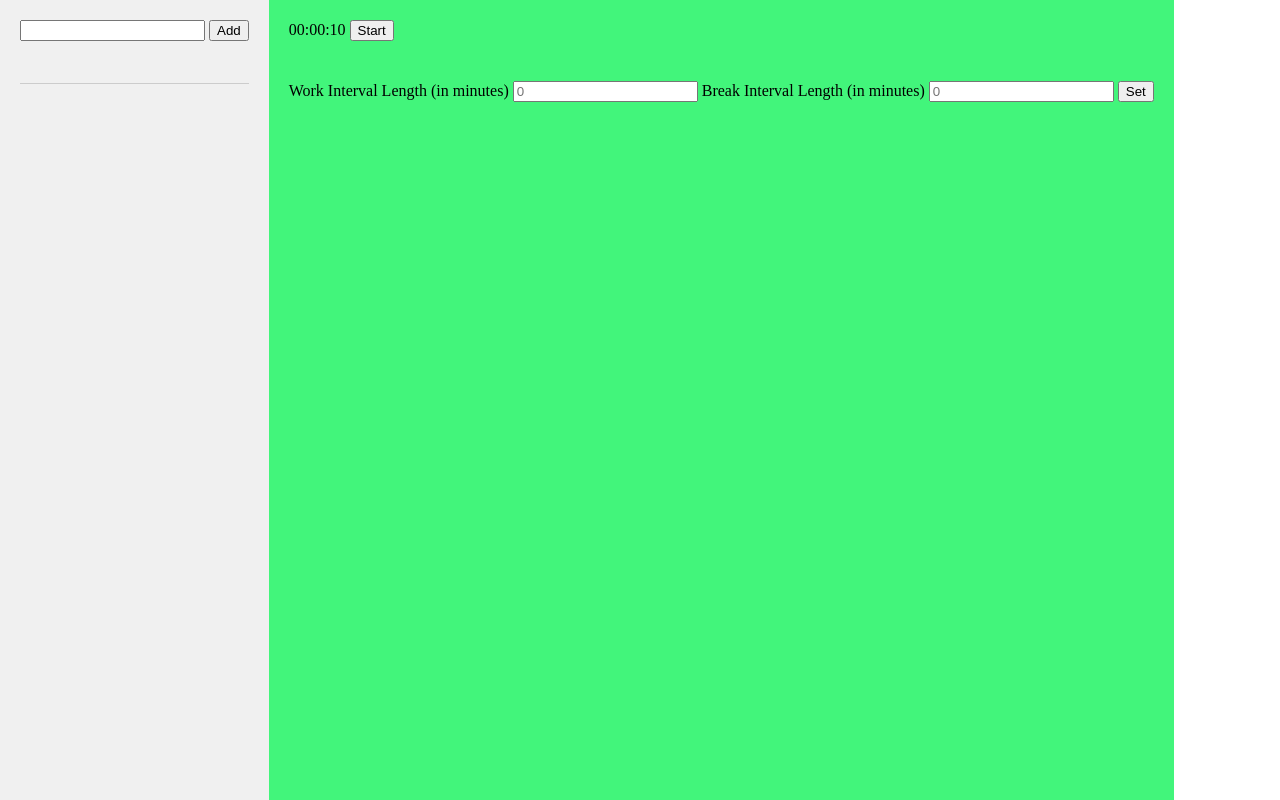
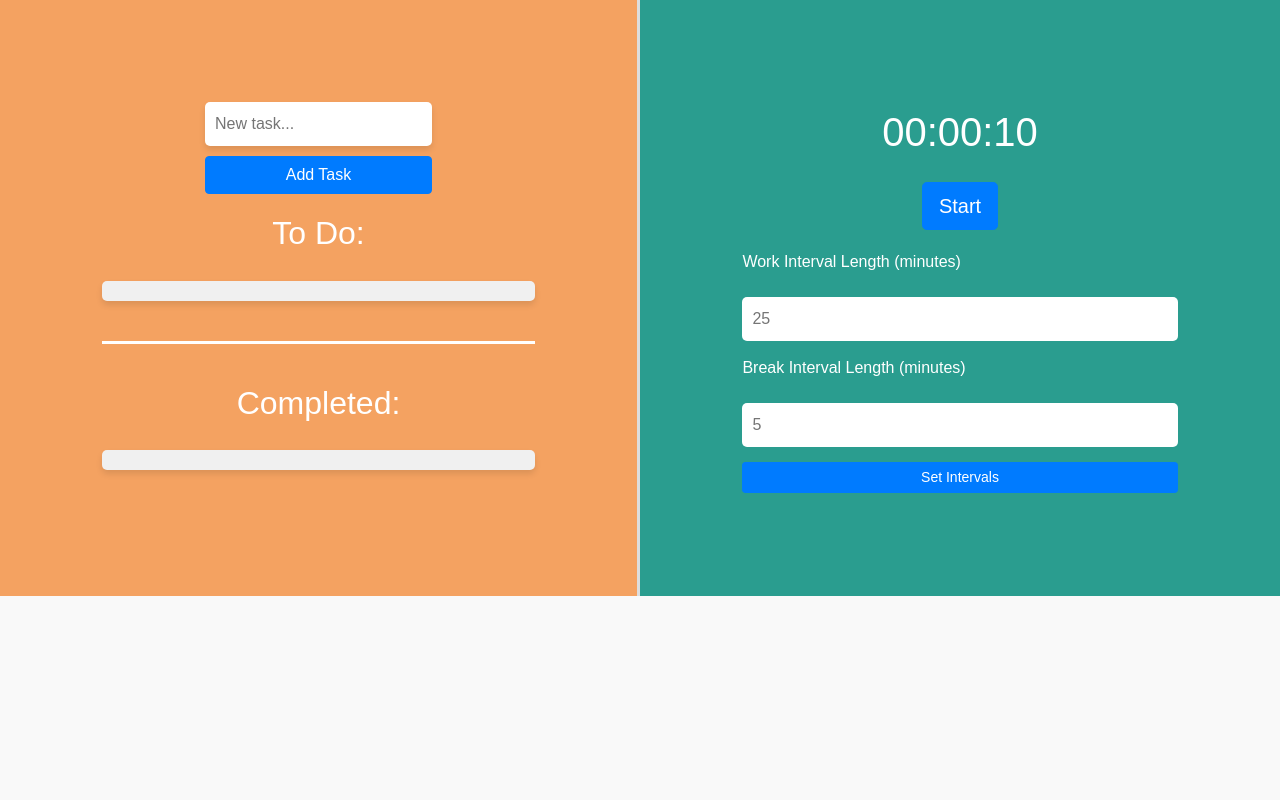
Before and after one commit to SeniorSeminarGroup/TypeScript_Artifact, a website with bundled scripts: page public/index.html in a window 1280 px wide. Built offline with nearby package versions, Linux system fonts and the light colour scheme.

Commit message:
added basic Styling

```diff
--- a/public/index.html
+++ b/public/index.html
@@ -1,115 +1,158 @@
 <!DOCTYPE html>
 <html lang="en">
   <head>
-    <meta charset="UTF-8" />
-    <meta http-equiv="X-UA-Compatible" content="IE=edge" />
-    <meta name="viewport" content="width=device-width, initial-scale=1.0" />
+    <meta charset="utf-8">
+    <meta name="viewport" content="width=device-width, initial-scale=1, shrink-to-fit=no">
+    <link rel="stylesheet" href="https://cdn.jsdelivr.net/npm/bootstrap@4.0.0/dist/css/bootstrap.min.css" integrity="sha384-Gn5384xqQ1aoWXA+058RXPxPg6fy4IWvTNh0E263XmFcJlSAwiGgFAW/dAiS6JXm" crossorigin="anonymous">
     <script src="dist/index.js" type="module"></script>
     <title>Pomodoro App</title>
     <style>
-      #app {
-        display: flex;
-        height: 100vh;
+      * {
+        margin: 0;
+        padding: 0;
+        box-sizing: border-box;
       }
-      #tasks-section,
-      #timer-section,
-      #options-section {
-        flex: 1;
-        padding: 20px;
-        box-sizing: border-box;
-        position: relative;
+
+      body, html {
+        font-family: 'Arial', sans-serif;
+        background-color: #f9f9f9;
+        width: 100%;
+        margin: 0;
       }
-      #tasks-section {
-        background-color: #f0f0f0;
-        display: flex;
-        flex-direction: column;
+
+      .left {
+        background-color: #f4a261;
+        padding: 8vw;
+        gap: 20px;
+        border-right: 3px solid #dddddd;
       }
-      #timer-section {
-        background-color: #ffffff;
+
+      .right {
+        background-color: #2a9d8f;
+        padding: 8vw;
+        gap: 20px;
+      }
+
+      .divide {
         display: flex;
         flex-direction: column;
         align-items: center;
-        justify-content: center;
+        text-align: center;
+        transition: flex 0.3s ease;
       }
-      #options-section {
+
+      h1 {
+        color: white;
+        font-size: 2.5rem;
+        margin-bottom: 20px;
+      }
+
+      form {
+        display: flex;
+        flex-direction: column;
+        gap: 10px;
+      }
+
+      input[type="text"] {
+        padding: 10px;
+        width: 100%;
+        border-radius: 5px;
+        border: none;
+        font-size: 1rem;
+        box-shadow: 0px 4px 6px rgba(0, 0, 0, 0.1);
+      }
+
+      ul, ol {
         background-color: #f0f0f0;
+        padding: 10px;
+        width: 100%;
+        border-radius: 5px;
+        list-style-position: inside;
+        margin: 0;
+        box-shadow: 0px 4px 6px rgba(0, 0, 0, 0.1);
+        overflow-wrap: break-word;
+        overflow: visible;
+        word-wrap: break-word;
       }
-      .resizer {
-        width: 5px;
-        background: #000;
-        cursor: ew-resize;
-        position: absolute;
-        top: 0;
-        bottom: 0;
-        right: 0;
-        z-index: 1;
+
+      li {
+        padding: 7px;
+        background-color: #e0e0e0;
+        border-radius: 5px;
+        margin-bottom: 5px;
+        margin-left: auto;
+        margin-right: auto;
+        text-align: left;
+        flex-grow: 1;
+        overflow: visible;
       }
-      #list {
-        list-style: none;
-        padding: 0;
+
+      .task-divider {
+        width: 100%;
+        height: 3px;
+        background-color: #ffffff;
+        margin: 20px 0;
+        overflow: visible;
       }
+
       .task-completed {
         text-decoration: line-through;
-      }
-      .task-divider {
-        border-top: 1px solid #ccc;
-        margin: 10px 0;
-      }
-      body,
-      html {
-        height: 100%;
-        margin: 0;
-        display: flex;
-        background-color: #ffffff;
+        color: #888;
       }
 
-      #clock,
-      #breaks,
-      #list {
-        padding: 20px;
+      #clock {
+        color: white;
+        font-size: 2.5rem;
+        display: flex;
+        flex-direction: column;
+        align-items: center;
+        gap: 20px;
       }
 
-      #left-container {
+      #breaks {
         display: flex;
         flex-direction: column;
-        flex: 1;
-        background-color: #ffffff; /* Light background for the left side */
+        gap: 15px;
+        color: white;
+        font-size: 1rem;
       }
 
-      #list {
-        flex: 1;
-        background-color: #ffffff; /* White background for the right side */
-        border-left: 2px solid #ddd; /* Divider between the two sections */
-        overflow-y: auto;
-        list-style: none;
-        padding: 0;
+      input[type="number"] {
+        padding: 10px;
+        border-radius: 5px;
+        border: none;
+        font-size: 1rem;
       }
     </style>
   </head>
   <body>
-    <div id="app">
-      <div id="tasks-section">
+    <div class="container-fluid vh-100">
+      <div class="row h-100">
+        <div class="col-md-6 left d-flex flex-column align-items-center">
           <form id="new-task-form">
-          <input type="text" id="new-task-title" />
-          <button type="submit">Add</button>
+            <input type="text" id="new-task-title" placeholder="New task..." />
+            <button class="btn btn-primary" type="submit">Add Task</button>
           </form>
-        <ul id="unfinished-tasks-list"></ul>
+          <h2 for="unfinished-tasks-list" style="color: white">To Do:</h2>
+          <ol id="unfinished-tasks-list">
+          </ol>
           <div class="task-divider"></div>
-        <ul id="finished-tasks-list"></ul>
-        <!-- <div class="resizer" id="resizer-tasks"></div> -->
-        <!-- Working on it-->
+          <h2 for="unfinished-tasks-list" style="color: white">Completed:</h2>
+          <ol id="finished-tasks-list">
+          </ol>
         </div>
-      <div left-container>
+        <div class="col-md-6 right d-flex flex-column">
           <div id="clock">
             <span id="clock-time">00:00:00</span>
-          <button id="start-stop-button">Start</button>
+            <button class="btn btn-primary btn-lg" id="start-stop-button">Start</button>
           </div>
           <div id="breaks">
-          <label for="work-length">Work Interval Length (in minutes)</label>
-          <input type="number" id="work-length" placeholder="0" />
-          <label for="break-length">Break Interval Length (in minutes)</label>
-          <input type="number" id="break-length" placeholder="0" />
-          <button type="button" id="set-break">Set</button>
+            <label for="work-length">Work Interval Length (minutes)</label>
+            <input type="number" id="work-length" placeholder="25" />
+            <label for="break-length">Break Interval Length (minutes)</label>
+            <input type="number" id="break-length" placeholder="5" />
+            <button class="btn btn-primary btn-sm" type="button" id="set-break">Set Intervals</button>
+          </div>
         </div>
       </div>
     </div>
```
Lines whose indentation alone changed are shown as unchanged.
